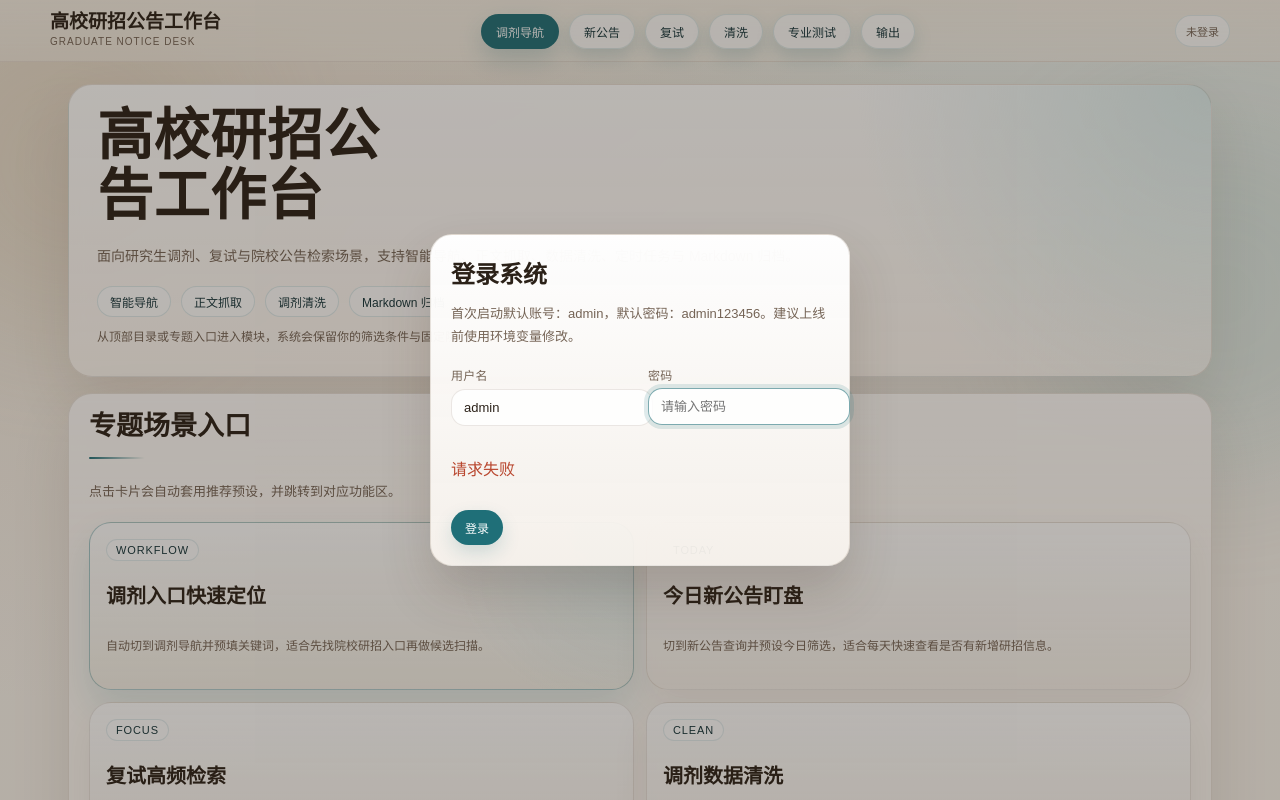
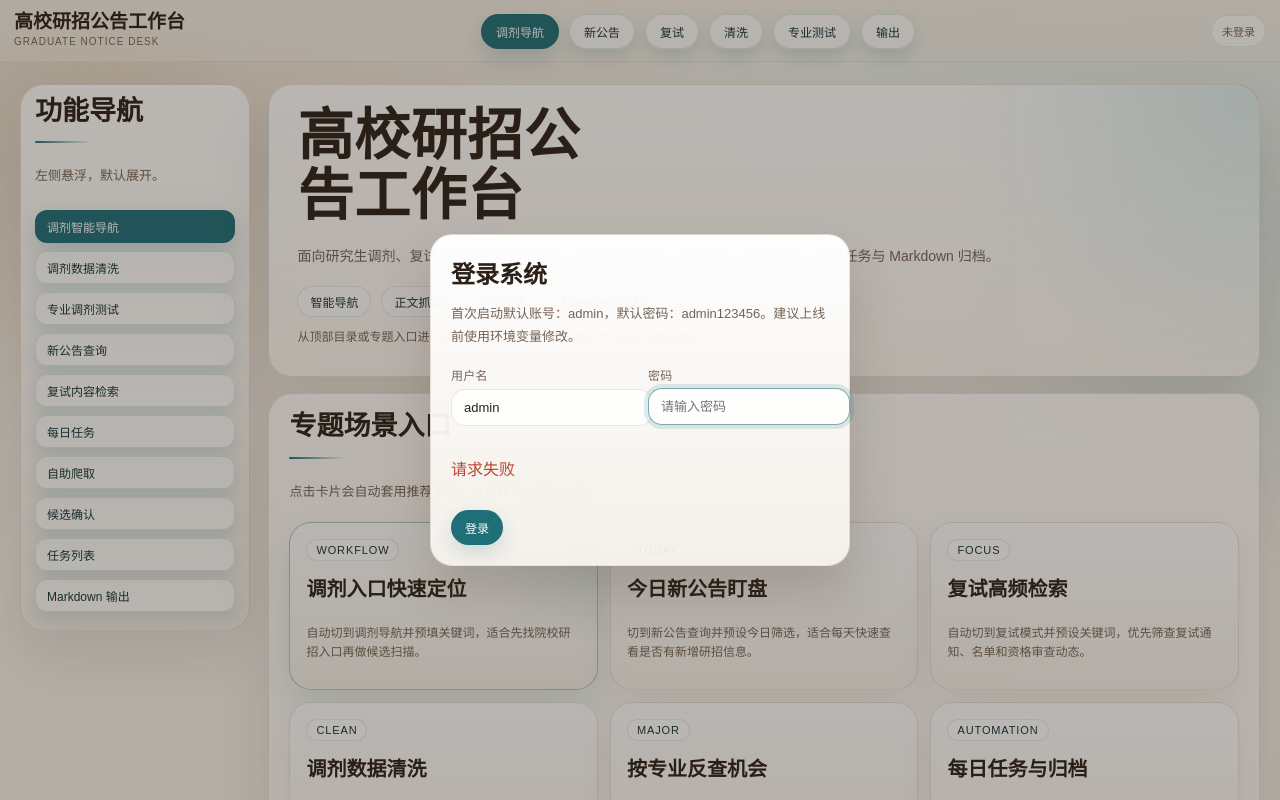
Before and after one commit to guhaigg/University-Announcement-Crawling-System, a website: page public/index.html in a window 1280 px wide. Shown: the top 800 px of the page. Drawn offline with Linux system fonts and the light colour scheme; no server answers.

Commit message:
style: expand layout to full-width workspace

```diff
--- a/public/styles.css
+++ b/public/styles.css
@@ -70,9 +70,10 @@ body::after {
 .container {
   position: relative;
   z-index: 1;
-  max-width: 1180px;
-  margin: 0 auto;
-  padding: 22px 18px 56px;
+  width: 100%;
+  max-width: none;
+  margin: 0;
+  padding: 22px 20px 56px;
 }
 
 .masthead {
@@ -86,8 +87,9 @@ body::after {
 }
 
 .masthead-inner {
-  max-width: 1180px;
-  margin: 0 auto;
+  width: 100%;
+  max-width: none;
+  margin: 0;
   display: grid;
   grid-template-columns: auto 1fr auto;
   gap: 12px;
@@ -223,8 +225,8 @@ h1 {
 
 .home-shell {
   display: grid;
-  grid-template-columns: 250px minmax(0, 1fr);
-  gap: 16px;
+  grid-template-columns: clamp(220px, 18vw, 290px) minmax(0, 1fr);
+  gap: 18px;
   align-items: start;
   margin-bottom: 18px;
 }
@@ -297,7 +299,7 @@ h1 {
 
 .feature-grid {
   display: grid;
-  grid-template-columns: repeat(2, minmax(0, 1fr));
+  grid-template-columns: repeat(3, minmax(0, 1fr));
   gap: 12px;
 }
 
@@ -543,7 +545,7 @@ textarea {
 
 .module-split {
   display: grid;
-  grid-template-columns: minmax(0, 1.7fr) minmax(300px, 1fr);
+  grid-template-columns: minmax(0, 2.2fr) minmax(320px, 1fr);
   gap: 18px;
   align-items: start;
 }
@@ -1265,7 +1267,7 @@ button.danger {
   }
 }
 
-@media (max-width: 1280px) {
+@media (max-width: 1120px) {
   .home-shell {
     grid-template-columns: 1fr;
   }
```
Also changed, not shown: README.md.
